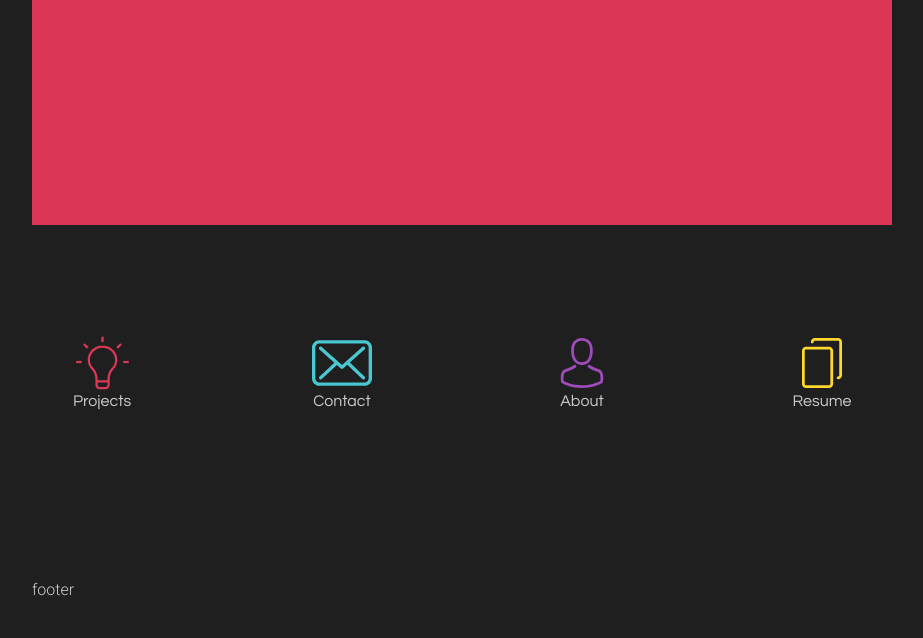
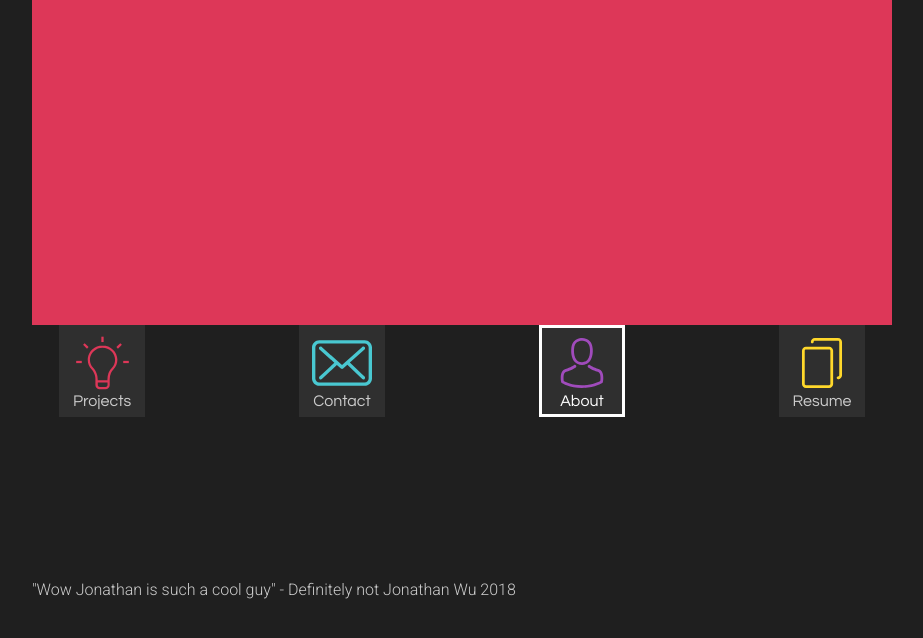
Before and after one commit to wuwica/personalwebsite, a PHP site: page / in a window 1280 px wide. Shown: the part 135-773 px from the top of the page, without its empty margins (178-1101 px from the left). Run offline with PHP 8.4, Linux system fonts and the light colour scheme.

Commit message:
turned the buttons into inputs
need to add animation to transition between pages

Idea to follow: use square then cut out the other areas with triangles to get the desired trapazoid effect

```diff
--- a/index.html
+++ b/index.html
@@ -33,11 +33,15 @@
             <content>
                 <p>Consider a health information site with two sets of fact sheets: A simplified version for the lay audience and a technical version for physicians. During testing, a physician participant reading the technical version stopped to say, “Look. I have five minutes in between patients to get the gist of this information. I’m not conducting research on the topic, I just want to learn enough to talk to my patients about it. If I can’t figure it out quickly, I can’t use it.” We’d made some incorrect assumptions about each audience’s needs and we would have missed this important revelation had we not tested the content.</p>
             </content>
-            <div class="slide-animation" id="red"></div>
+            <div id="slide-animation"></div>
+            <div id=button-animation></div>
         </div>
-        <div id="menu-cards">
-            <div class="card" id="red">
-                <svg xmlns="http://www.w3.org/2000/svg" xmlns:xlink="http://www.w3.org/1999/xlink" version="1.1" viewBox="0 0 512 512" enable-background="new 0 0 512 512" width="55px" height="60px">
+        <form id=menu-cards>
+                <div class="trapazoid"></div>
+            <div >
+                <input type="radio" id="match_1" name="tab">
+                <label for="match_1" class="card" id="red">
+                    <svg xmlns="http://www.w3.org/2000/svg" xmlns:xlink="http://www.w3.org/1999/xlink" version="1.1" viewBox="0 0 512 512" enable-background="new 0 0 512 512" width="55px" height="60px">
                     <g>
                         <g>
                             <path d="m256,92.3c-74.2,0-127.8,55.3-136.3,114.7-5.3,39.6 7.5,78.2 34.1,107.4 23.4,25 36.2,58.4 36.2,92.8l-.1,54.2c0,21.9 18.1,39.6 40.5,39.6h52.2c22.4,0 40.5-17.7 40.5-39.6l.1-54.2c0-35.4 11.7-67.8 34.1-90.7 24.5-25 37.3-57.3 37.3-90.7-0.1-74.1-63-133.5-138.6-133.5zm46.8,369.1c0,10.4-8.5,18.8-19.2,18.8h-52.2c-10.7,0-19.2-8.3-19.2-18.8v-24h90.5v24zm39.6-159.5c-26.6,27.1-40.5,64.6-40.5,105.3v9.4h-90.5v-9.4c0-38.6-16-77.1-42.6-106.3-23.4-25-33-57.3-28.8-90.7 7.5-50 54-97 116.1-97 65,0 117.2,51.1 117.2,112.6 0,28.1-10.7,55.2-30.9,76.1z" fill="#dd3758"/>
@@ -49,37 +53,46 @@
                         </g>
                     </g>
                 </svg>
-                <h3>Projects</h3>
+                        <h3>Projects</h3>
+                        </label>
             </div>
-
-            <div class="card" id="blue">
-                <svg xmlns="http://www.w3.org/2000/svg" xmlns:xlink="http://www.w3.org/1999/xlink" version="1.1" id="Capa_1" x="0px" y="0px" viewBox="0 0 483.3 483.3" style="enable-background:new 0 0 483.3 483.3;" xml:space="preserve" width="60px" height="60px">
+            <div>
+                <input type="radio" id="match_2" name="tab">
+                <label for="match_2" class="card" id="blue">
+                    <svg xmlns="http://www.w3.org/2000/svg" xmlns:xlink="http://www.w3.org/1999/xlink" version="1.1" id="Capa_1" x="0px" y="0px" viewBox="0 0 483.3 483.3" style="enable-background:new 0 0 483.3 483.3;" xml:space="preserve" width="60px" height="60px">
                     <path d="M424.3,57.75H59.1c-32.6,0-59.1,26.5-59.1,59.1v249.6c0,32.6,26.5,59.1,59.1,59.1h365.1c32.6,0,59.1-26.5,59.1-59.1    v-249.5C483.4,84.35,456.9,57.75,424.3,57.75z M456.4,366.45c0,17.7-14.4,32.1-32.1,32.1H59.1c-17.7,0-32.1-14.4-32.1-32.1v-249.5    c0-17.7,14.4-32.1,32.1-32.1h365.1c17.7,0,32.1,14.4,32.1,32.1v249.5H456.4z" fill="#49c8d1"/>
                     <path d="M304.8,238.55l118.2-106c5.5-5,6-13.5,1-19.1c-5-5.5-13.5-6-19.1-1l-163,146.3l-31.8-28.4c-0.1-0.1-0.2-0.2-0.2-0.3    c-0.7-0.7-1.4-1.3-2.2-1.9L78.3,112.35c-5.6-5-14.1-4.5-19.1,1.1c-5,5.6-4.5,14.1,1.1,19.1l119.6,106.9L60.8,350.95    c-5.4,5.1-5.7,13.6-0.6,19.1c2.7,2.8,6.3,4.3,9.9,4.3c3.3,0,6.6-1.2,9.2-3.6l120.9-113.1l32.8,29.3c2.6,2.3,5.8,3.4,9,3.4    c3.2,0,6.5-1.2,9-3.5l33.7-30.2l120.2,114.2c2.6,2.5,6,3.7,9.3,3.7c3.6,0,7.1-1.4,9.8-4.2c5.1-5.4,4.9-14-0.5-19.1L304.8,238.55z" fill="#49c8d1"/>
                 </svg>
-                <h3>Contact</h3>
+                    <h3>Contact</h3>
+                </label>
             </div>
-            <div class="card" id="purple">
+            <div>
+                <input type="radio" id="match_3" name="tab" checked>
+                <label for="match_3" class="card" id="purple">
                 <svg xmlns="http://www.w3.org/2000/svg" xmlns:xlink="http://www.w3.org/1999/xlink" version="1.1" id="Capa_1" x="0px" y="0px" viewBox="0 0 482.9 482.9" style="enable-background:new 0 0 482.9 482.9;" xml:space="preserve" width="50px" height="60px">
                     <path d="M239.7,260.2c0.5,0,1,0,1.6,0c0.2,0,0.4,0,0.6,0c0.3,0,0.7,0,1,0c29.3-0.5,53-10.8,70.5-30.5    c38.5-43.4,32.1-117.8,31.4-124.9c-2.5-53.3-27.7-78.8-48.5-90.7C280.8,5.2,262.7,0.4,242.5,0h-0.7c-0.1,0-0.3,0-0.4,0h-0.6    c-11.1,0-32.9,1.8-53.8,13.7c-21,11.9-46.6,37.4-49.1,91.1c-0.7,7.1-7.1,81.5,31.4,124.9C186.7,249.4,210.4,259.7,239.7,260.2z     M164.6,107.3c0-0.3,0.1-0.6,0.1-0.8c3.3-71.7,54.2-79.4,76-79.4h0.4c0.2,0,0.5,0,0.8,0c27,0.6,72.9,11.6,76,79.4    c0,0.3,0,0.6,0.1,0.8c0.1,0.7,7.1,68.7-24.7,104.5c-12.6,14.2-29.4,21.2-51.5,21.4c-0.2,0-0.3,0-0.5,0l0,0c-0.2,0-0.3,0-0.5,0    c-22-0.2-38.9-7.2-51.4-21.4C157.7,176.2,164.5,107.9,164.6,107.3z" fill="#a04bbc"/>
                     <path d="M446.8,383.6c0-0.1,0-0.2,0-0.3c0-0.8-0.1-1.6-0.1-2.5c-0.6-19.8-1.9-66.1-45.3-80.9c-0.3-0.1-0.7-0.2-1-0.3    c-45.1-11.5-82.6-37.5-83-37.8c-6.1-4.3-14.5-2.8-18.8,3.3c-4.3,6.1-2.8,14.5,3.3,18.8c1.7,1.2,41.5,28.9,91.3,41.7    c23.3,8.3,25.9,33.2,26.6,56c0,0.9,0,1.7,0.1,2.5c0.1,9-0.5,22.9-2.1,30.9c-16.2,9.2-79.7,41-176.3,41    c-96.2,0-160.1-31.9-176.4-41.1c-1.6-8-2.3-21.9-2.1-30.9c0-0.8,0.1-1.6,0.1-2.5c0.7-22.8,3.3-47.7,26.6-56    c49.8-12.8,89.6-40.6,91.3-41.7c6.1-4.3,7.6-12.7,3.3-18.8c-4.3-6.1-12.7-7.6-18.8-3.3c-0.4,0.3-37.7,26.3-83,37.8    c-0.4,0.1-0.7,0.2-1,0.3c-43.4,14.9-44.7,61.2-45.3,80.9c0,0.9,0,1.7-0.1,2.5c0,0.1,0,0.2,0,0.3c-0.1,5.2-0.2,31.9,5.1,45.3    c1,2.6,2.8,4.8,5.2,6.3c3,2,74.9,47.8,195.2,47.8s192.2-45.9,195.2-47.8c2.3-1.5,4.2-3.7,5.2-6.3    C447,415.5,446.9,388.8,446.8,383.6z" fill="#a04bbc"/>
                 </svg>
                 <h3>About</h3>
+                </label>
             </div>
-            <div class="card" id="yellow">
+            <div>
+                <input type="radio" id="match_4" name="tab">
+                <label for="match_4" class="card" id="yellow">
                 <svg xmlns="http://www.w3.org/2000/svg" xmlns:xlink="http://www.w3.org/1999/xlink" version="1.1" id="Capa_1" x="0px" y="0px" viewBox="0 0 488.3 488.3" style="enable-background:new 0 0 488.3 488.3;" xml:space="preserve" width="50px" height="60">
                     <path d="M314.25,85.4h-227c-21.3,0-38.6,17.3-38.6,38.6v325.7c0,21.3,17.3,38.6,38.6,38.6h227c21.3,0,38.6-17.3,38.6-38.6V124    C352.75,102.7,335.45,85.4,314.25,85.4z M325.75,449.6c0,6.4-5.2,11.6-11.6,11.6h-227c-6.4,0-11.6-5.2-11.6-11.6V124    c0-6.4,5.2-11.6,11.6-11.6h227c6.4,0,11.6,5.2,11.6,11.6V449.6z" fill="#ffd82b"/>
                     <path d="M401.05,0h-227c-21.3,0-38.6,17.3-38.6,38.6c0,7.5,6,13.5,13.5,13.5s13.5-6,13.5-13.5c0-6.4,5.2-11.6,11.6-11.6h227    c6.4,0,11.6,5.2,11.6,11.6v325.7c0,6.4-5.2,11.6-11.6,11.6c-7.5,0-13.5,6-13.5,13.5s6,13.5,13.5,13.5c21.3,0,38.6-17.3,38.6-38.6    V38.6C439.65,17.3,422.35,0,401.05,0z" fill="#ffd82b"/>
                 </svg>
                 <h3>Resume</h3>
+                </label>
             </div>
-        </div>
+        </form>
         <footing>
             <div id="footer-content">
-                <p>footer</p>
+                <p>"Wow Jonathan is such a cool guy" - Definitely not Jonathan Wu 2018</p>
             </div>
         </footing>
-
+        <!-- <script src="script.js"></script> -->
         <!-- Global site tag (gtag.js) - Google Analytics -->
         <script async src="https://www.googletagmanager.com/gtag/js?id=UA-114498304-1"></script>
         <script>
@@ -91,7 +104,6 @@
             gtag('js', new Date());
 
             gtag('config', 'UA-114498304-1');
-
         </script>
 
     </div>
--- a/mainSheet.css
+++ b/mainSheet.css
@@ -93,24 +93,21 @@ skill-box {
     justify-content: space-around;
 }
 
-.skills {
-    height: 50px;
-}
-
-.skills path {
-
-}
-
 #menu-cards{
     margin-top: 100px;
     display: flex;
     justify-content: space-around;
     max-width: 960px;
     width:100%;
+    position: relative;
+}
+
+.tab-button{
+
 }
 
 .card{
-    transition: all 0.4s ease;
+    transition: all 0.3s ease;
     color: var(--text-colour);
     display: flex;
     justify-content: center;
@@ -118,10 +115,25 @@ skill-box {
     flex-direction: column;
     width: 70px;
     padding: 5px;
-    border: 3px solid transparent;
-    border-radius: 3px;
+    border: 3px solid #2f2f2f;
+    background-color: #2f2f2f;
+	cursor: pointer;
 }
 
+.card label{
+	cursor: pointer;
+}
+
+input[type="radio"]{
+    display: none;
+    opacity: 0;
+	width: 0;
+    height: 0;
+}
+input[type="radio"]:checked ~ label{
+    color: white;
+    border-color:white;
+}
 h3{
     margin: 0;
     font-family: 'Questrial', sans-serif;
@@ -149,7 +161,20 @@ h3{
     border-color: var(--theme-yellow);
 }
 
-.slide-animation{
+.trapazoid{
+    position: absolute;
+    max-width:860px;
+    width:100%;
+    height:100px;
+    top: -100px;
+    background:var(--theme-red);
+}
+
+#button-animation {
+
+}
+
+#slide-animation{
     bottom: 0%;
     position: absolute;
     width: 100%;
```
Also changed, not shown: script.js (added, +9 -0 lines), 1 other file.
